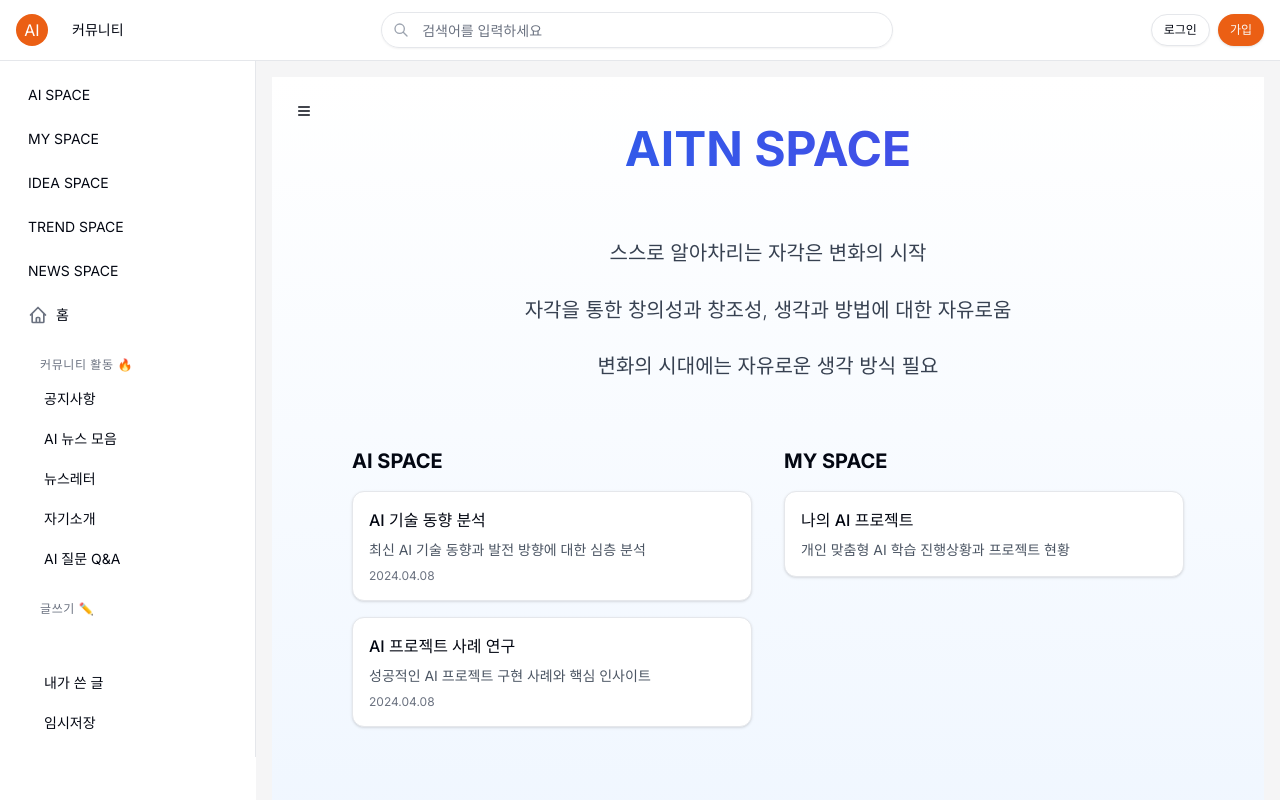
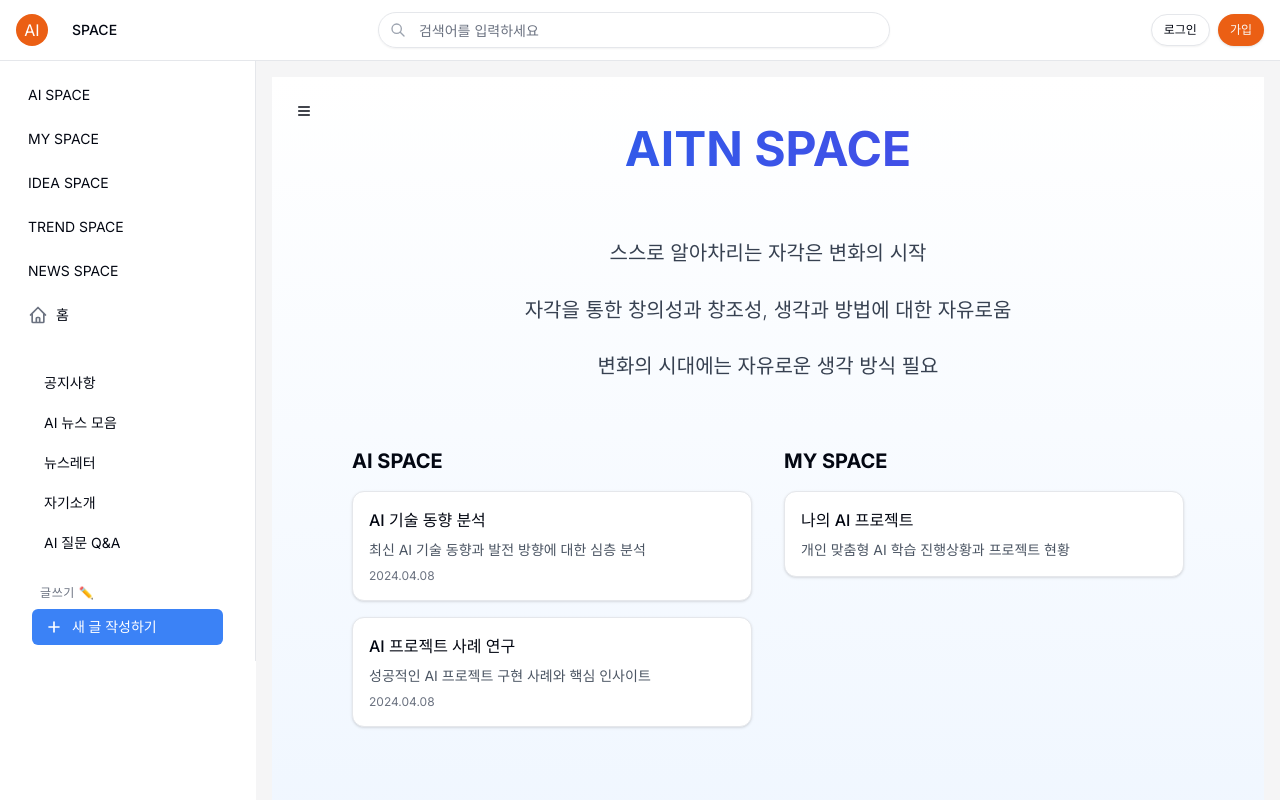
Before and after one commit to zytaai/aitnspace, a Next.js app in the folder gpters-clone/: page / in a window 1280 px wide. Shown: the top 800 px of the page. Built offline with nearby package versions, Linux system fonts and the light colour scheme.

Commit message:
Add files via upload

```diff
--- a/gpters-clone/src/components/layout/Header.tsx
+++ b/gpters-clone/src/components/layout/Header.tsx
@@ -20,7 +20,7 @@ const Header = () => {
           {/* Main Navigation */}
           <nav className="flex items-center space-x-4">
             <Link href="/" className="text-sm font-medium">
-              커뮤니티
+              SPACE
             </Link>
           </nav>
         </div>
--- a/gpters-clone/src/components/layout/Sidebar.tsx
+++ b/gpters-clone/src/components/layout/Sidebar.tsx
@@ -50,7 +50,6 @@ const Sidebar = () => {
         {/* Activities Section */}
         <div className="mt-6">
           <h3 className="px-6 text-xs font-medium text-gray-500 uppercase tracking-wider">
-            커뮤니티 활동 🔥
           </h3>
           <nav className="mt-2 space-y-1 px-4">
             <Link
@@ -94,7 +93,7 @@ const Sidebar = () => {
           <nav className="mt-2 space-y-1 px-4">
             <Link
               href="/write"
-              className="flex items-center space-x-2 px-3 py-2 text-sm rounded-md bg-mint hover:bg-mint/80 text-white font-medium"
+              className="flex items-center space-x-2 px-3 py-2 text-sm rounded-md bg-blue-500 hover:bg-blue-600 text-white font-medium"
             >
               <svg
                 xmlns="http://www.w3.org/2000/svg"
@@ -112,18 +111,6 @@ const Sidebar = () => {
               </svg>
               <span>새 글 작성하기</span>
             </Link>
-            <Link
-              href="/my-posts"
-              className="flex items-center space-x-2 px-3 py-2 text-sm rounded-md hover:bg-gray-100"
-            >
-              <span>내가 쓴 글</span>
-            </Link>
-            <Link
-              href="/drafts"
-              className="flex items-center space-x-2 px-3 py-2 text-sm rounded-md hover:bg-gray-100"
-            >
-              <span>임시저장</span>
-            </Link>
           </nav>
         </div>
       </div>
```
